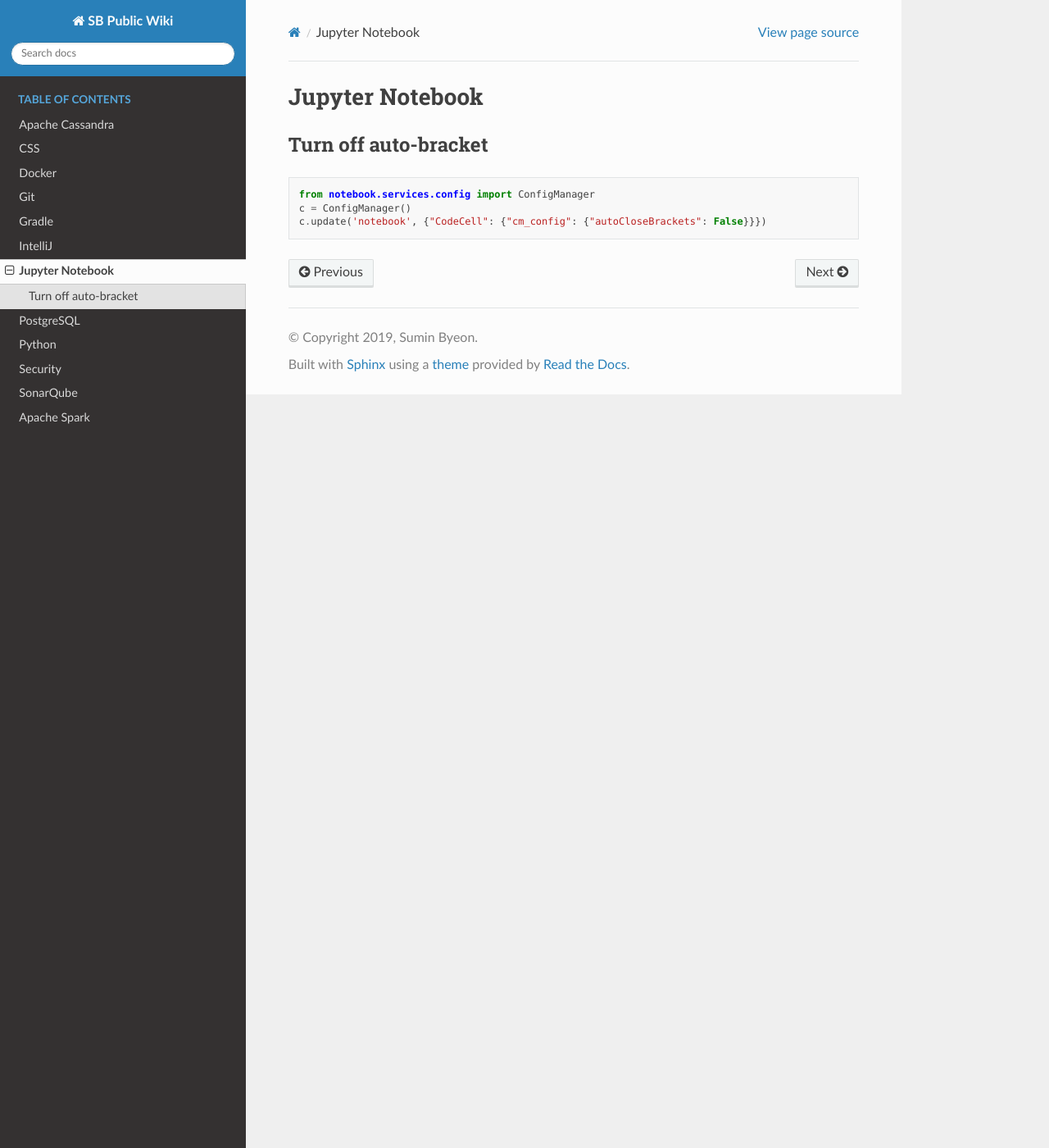
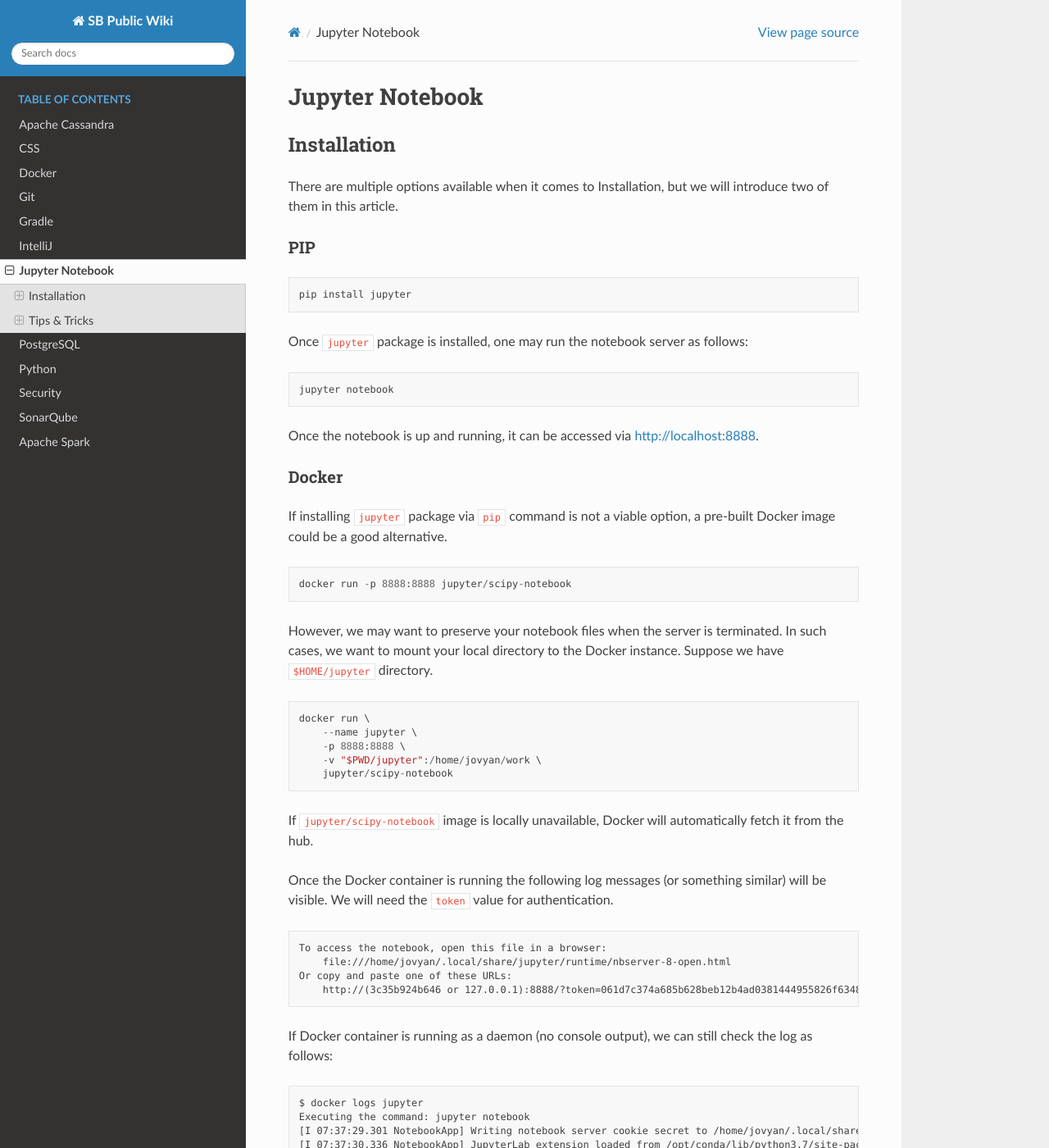
Before and after one commit to suminb/public, a Sphinx documentation site: the page built from source/jupyter.rst, in a window 1280 px wide and 1400 px high. Shown: the whole window at 82% size. Built offline with Sphinx 7.4.7 and the Read the Docs theme 2.0.0, drawn with Linux system fonts in a browser that asks for light colours; some of the changed text lies outside the part shown.

Commit message:
Update Jupyter entry

```diff
--- a/source/jupyter.rst
+++ b/source/jupyter.rst
@@ -1,8 +1,90 @@
 Jupyter Notebook
 ================
 
+Installation
+------------
+
+There are multiple options available when it comes to Installation, but we
+will introduce two of them in this article.
+
+PIP
+~~~
+
+.. code::
+
+    pip install jupyter
+
+Once ``jupyter`` package is installed, one may run the notebook server as
+follows:
+
+.. code::
+
+    jupyter notebook
+
+Once the notebook is up and running, it can be accessed via
+http://localhost:8888.
+
+Docker
+~~~~~~
+
+If installing ``jupyter`` package via ``pip`` command is not a viable option,
+a pre-built Docker image could be a good alternative.
+
+.. code::
+
+    docker run -p 8888:8888 jupyter/scipy-notebook
+
+However, we may want to preserve your notebook files when the server is
+terminated. In such cases, we want to mount your local directory to the
+Docker instance. Suppose we have ``$HOME/jupyter`` directory.
+
+.. code::
+
+    docker run \
+        --name jupyter \
+        -p 8888:8888 \
+        -v "$PWD/jupyter":/home/jovyan/work \
+        jupyter/scipy-notebook
+
+If ``jupyter/scipy-notebook`` image is locally unavailable, Docker will
+automatically fetch it from the hub.
+
+Once the Docker container is running the following log messages (or something
+similar) will be visible. We will need the ``token`` value for authentication.
+
+.. code::
+
+    To access the notebook, open this file in a browser:
+        file:///home/jovyan/.local/share/jupyter/runtime/nbserver-8-open.html
+    Or copy and paste one of these URLs:
+        http://(3c35b924b646 or 127.0.0.1):8888/?token=061d7c374a685b628beb12b4ad0381444955826f6348d622
+
+If Docker container is running as a daemon (no console output), we can still
+check the log as follows:
+
+.. code::
+
+    $ docker logs jupyter
+    Executing the command: jupyter notebook
+    [I 07:37:29.301 NotebookApp] Writing notebook server cookie secret to /home/jovyan/.local/share/jupyter/runtime/notebook_cookie_secret
+    [I 07:37:30.336 NotebookApp] JupyterLab extension loaded from /opt/conda/lib/python3.7/site-packages/jupyterlab
+    [I 07:37:30.336 NotebookApp] JupyterLab application directory is /opt/conda/share/jupyter/lab
+    [I 07:37:30.348 NotebookApp] Serving notebooks from local directory: /home/jovyan
+    [I 07:37:30.348 NotebookApp] The Jupyter Notebook is running at:
+    [I 07:37:30.349 NotebookApp] http://(3c35b924b646 or 127.0.0.1):8888/?token=061d7c374a685b628beb12b4ad0381444955826f6348d622
+    [I 07:37:30.350 NotebookApp] Use Control-C to stop this server and shut down all kernels (twice to skip confirmation).
+    [C 07:37:30.365 NotebookApp]
+
+        To access the notebook, open this file in a browser:
+            file:///home/jovyan/.local/share/jupyter/runtime/nbserver-8-open.html
+        Or copy and paste one of these URLs:
+            http://(3c35b924b646 or 127.0.0.1):8888/?token=061d7c374a685b628beb12b4ad0381444955826f6348d622
+
+Tips & Tricks
+-------------
+
 Turn off auto-bracket
----------------------
+~~~~~~~~~~~~~~~~~~~~~
 
 .. code::
 
```
